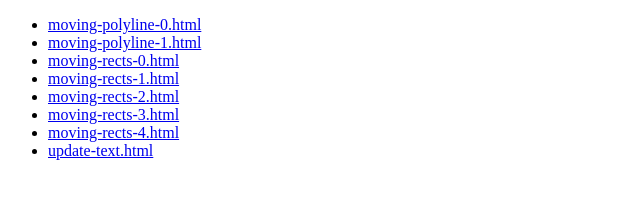
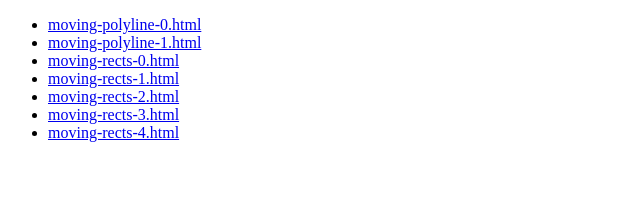
Before and after one commit to heycam/new-svg-dom, a plain HTML site: page examples/index.html in a window 1280 px wide. Shown: the whole page, without its empty margins (0-640 px from the left). Drawn offline with Linux system fonts and the light colour scheme.

Commit message:
Update index.

```diff
--- a/examples/index.html
+++ b/examples/index.html
@@ -9,5 +9,4 @@
   <li><a href="moving-rects-2.html">moving-rects-2.html</a></li>
   <li><a href="moving-rects-3.html">moving-rects-3.html</a></li>
   <li><a href="moving-rects-4.html">moving-rects-4.html</a></li>
-  <li><a href="update-text.html">update-text.html</a></li>
 </ul>
```
